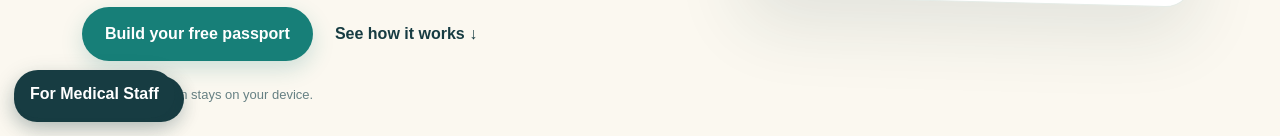
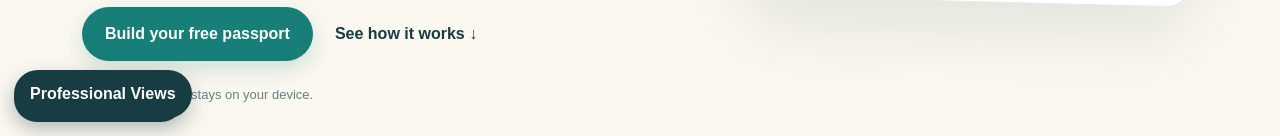
Before and after one commit to sensorypassportinc/Sensory-passport, a Next.js app: page / in a window 1280 px wide. Shown: the part 664-800 px from the top of the page. Built offline with nearby package versions, Linux system fonts and the light colour scheme.

Commit message:
Add tailored professional views and parent guidance

```diff
--- a/app/MedicalProfessionalTools.tsx
+++ b/app/MedicalProfessionalTools.tsx
@@ -1,48 +1,110 @@
 "use client";
 
-import { ChangeEvent, useEffect, useState } from "react";
+import { ChangeEvent, useEffect, useMemo, useState } from "react";
 
-type MedicalPrefs = {
-  painCues:string; touchExam:string; needles:string; vitals:string; medication:string; procedures:string; other:string;
-};
-
+type Role = "doctor" | "therapist" | "dentist" | "barber";
 type PassportData = {
   passport?: { name?:string; communication?:string; sensitivities?:string; helps?:string; avoid?:string; contact?:string };
   comfort?: string; beforeBegin?: string[]; cards?: string[];
 };
+type Field = { key:string; label:string; direction:string; example:string };
 
-const emptyPrefs: MedicalPrefs = { painCues:"", touchExam:"", needles:"", vitals:"", medication:"", procedures:"", other:"" };
-const fields: {key:keyof MedicalPrefs; label:string; hint:string}[] = [
-  {key:"painCues",label:"Pain or distress may look like",hint:"Examples: becomes quiet, paces, cries, shuts down, says 'I'm okay' even when uncomfortable…"},
-  {key:"touchExam",label:"Touch & physical exam preferences",hint:"Examples: ask before touching, explain where you will touch, caregiver demonstrates first…"},
-  {key:"needles",label:"Needles & blood draws",hint:"Examples: do not show needle, use countdown, numbing cream, caregiver nearby, allow breaks…"},
-  {key:"vitals",label:"Vitals & medical equipment",hint:"Examples: explain blood-pressure cuff first, pulse ox on preferred finger, headphones for machines…"},
-  {key:"medication",label:"Medication / swallowing preferences",hint:"Examples: difficulty swallowing pills, prefers liquid when available, needs extra time…"},
-  {key:"procedures",label:"What helps during procedures",hint:"Examples: one person speaking, dim lights, clear steps, breaks, comfort item, distraction…"},
-  {key:"other",label:"Other medical-visit support notes",hint:"Anything else staff should know to make the visit more accessible."},
-];
+type RoleConfig = {
+  label:string;
+  subtitle:string;
+  storageKey:string;
+  fields:Field[];
+  disclaimer:string;
+};
+
+const roleConfigs: Record<Role,RoleConfig> = {
+  doctor:{
+    label:"Medical Doctor",
+    subtitle:"Quick support guide for medical visits, exams, tests, and procedures",
+    storageKey:"sensory-passport-doctor",
+    disclaimer:"This is a communication and accessibility aid, not a medical record, diagnosis, medication list, allergy record, or substitute for clinical judgment.",
+    fields:[
+      {key:"painCues",label:"Pain or distress may look like",direction:"Describe how your child or family member may show pain, fear, shutdown, or overload.",example:"Example: becomes very quiet, pulls away, paces, cries, or says 'I'm okay' even when uncomfortable."},
+      {key:"touchExam",label:"Touch & physical exam preferences",direction:"Explain what makes physical exams easier and how staff should approach touch.",example:"Example: ask before touching, explain where you will touch, and let a caregiver demonstrate first."},
+      {key:"needles",label:"Needles & blood draws",direction:"Share what helps before, during, and after shots or blood draws.",example:"Example: do not show the needle, use numbing cream when appropriate, no countdown, caregiver stays nearby, allow a break afterward."},
+      {key:"vitals",label:"Vitals & medical equipment",direction:"Note any difficulty with cuffs, thermometers, pulse oximeters, scales, monitors, or machine sounds.",example:"Example: explain the blood-pressure cuff first, place pulse ox on the right index finger, and allow headphones."},
+      {key:"medication",label:"Medication / swallowing preferences",direction:"Include only practical support needs for taking medication.",example:"Example: difficulty swallowing pills, prefers liquid when available, needs extra time and water."},
+      {key:"procedures",label:"What helps during procedures",direction:"List the supports that make procedures more manageable.",example:"Example: one person speaking, dim lights, step-by-step explanation, short breaks, comfort item, or distraction."},
+    ]
+  },
+  therapist:{
+    label:"Therapist",
+    subtitle:"Support guide for therapy, counseling, OT, PT, speech, or behavioral sessions",
+    storageKey:"sensory-passport-therapist",
+    disclaimer:"This view supports communication and accessibility during therapy. It does not replace the therapist's assessment, treatment plan, clinical documentation, or professional judgment.",
+    fields:[
+      {key:"arrival",label:"Starting the session",direction:"Describe what helps with arrival, transitions, and entering the therapy space.",example:"Example: give five minutes to settle in, show a visual schedule, and avoid starting with rapid questions."},
+      {key:"communication",label:"Best way to communicate during sessions",direction:"Explain how the person best understands questions, choices, and instructions.",example:"Example: use short concrete sentences, offer two choices, and allow extra processing time before repeating the question."},
+      {key:"regulation",label:"Regulation supports",direction:"List movements, sensory tools, breaks, or routines that help the person stay regulated.",example:"Example: movement breaks, weighted lap pad, headphones, dim lighting, or quiet corner."},
+      {key:"newTasks",label:"Introducing new or difficult activities",direction:"Share how new tasks should be presented to reduce anxiety or overwhelm.",example:"Example: demonstrate first, use first-then language, start with one small step, and allow refusal without pressure."},
+      {key:"overwhelm",label:"Signs of overwhelm",direction:"Describe early signs staff may notice before distress becomes severe.",example:"Example: stops talking, covers ears, repeats phrases, leaves the seat, or becomes unusually silly or restless."},
+      {key:"caregiver",label:"Caregiver participation",direction:"Explain whether a caregiver should stay nearby, participate, or step out when appropriate.",example:"Example: caregiver stays in the room for the first 10 minutes and can help interpret communication when needed."},
+    ]
+  },
+  dentist:{
+    label:"Dentist",
+    subtitle:"Support guide for dental exams, cleanings, X-rays, and procedures",
+    storageKey:"sensory-passport-dentist",
+    disclaimer:"This is an accessibility and communication aid for dental care. It does not replace dental records, medical history, consent, diagnosis, or professional judgment.",
+    fields:[
+      {key:"chair",label:"Dental chair & reclining",direction:"Describe tolerance for sitting back, lying flat, or changes in chair position.",example:"Example: recline slowly, warn before moving the chair, and stop before fully flat."},
+      {key:"mouthTouch",label:"Mouth, face & head touch",direction:"Explain how the dentist should approach touching the mouth, face, jaw, or head.",example:"Example: ask before touching, show the mirror first, and let the patient hold it before the exam."},
+      {key:"sounds",label:"Dental sounds & vibration",direction:"List sounds or vibrations that may be difficult, such as suction, polishing, drills, or ultrasonic tools.",example:"Example: suction is okay after demonstration; polishing sound is difficult; headphones help."},
+      {key:"light",label:"Bright exam light",direction:"Describe whether the overhead light is tolerated and what alternatives help.",example:"Example: sunglasses help, dim the room first, and turn the exam light on only when needed."},
+      {key:"xrays",label:"X-rays & items in the mouth",direction:"Note gag sensitivity, bitewing tolerance, or what helps with intraoral tools.",example:"Example: strong gag reflex, needs breaks between images, and prefers smaller sensors when available."},
+      {key:"stopSignal",label:"Preferred stop / pause signal",direction:"Choose a simple signal the patient can use when they need the dentist to stop.",example:"Example: raise left hand = stop immediately; thumbs up = okay to continue."},
+    ]
+  },
+  barber:{
+    label:"Barber",
+    subtitle:"Support guide for haircuts and grooming appointments",
+    storageKey:"sensory-passport-barber",
+    disclaimer:"This view is for communication and sensory support during grooming. It does not replace professional safety decisions or caregiver consent where required.",
+    fields:[
+      {key:"clippers",label:"Clipper tolerance",direction:"Describe whether clippers are okay, where they are difficult, and what makes them easier.",example:"Example: clippers are okay on the back but not near the ears; show and let them hear the clippers before starting."},
+      {key:"cape",label:"Cape & neck tolerance",direction:"Explain tolerance for capes, neck strips, collars, and anything touching the neck.",example:"Example: no neck strip, keep cape loose, or use a towel instead."},
+      {key:"hair",label:"Loose hair on skin",direction:"Describe how the person reacts to hair on the face, neck, or clothing and what helps.",example:"Example: brush hair off often, use a towel around the neck, and allow a shirt change after the haircut."},
+      {key:"sprayDryer",label:"Spray bottle & blow dryer",direction:"Tell the barber whether water spray or dryer noise/air is tolerated.",example:"Example: spray bottle is okay after warning; no blow dryer; use a damp comb instead."},
+      {key:"position",label:"Preferred haircut position",direction:"Share whether the person does best in the barber chair, caregiver's lap, standing, or another safe position.",example:"Example: starts on caregiver's lap and may move to the chair once comfortable."},
+      {key:"breaks",label:"Breaks & pacing",direction:"Explain how often breaks may be needed and how the person signals for one.",example:"Example: offer a short break every 10 minutes or whenever they say 'break' or raise a hand."},
+    ]
+  }
+};
 
 export default function MedicalProfessionalTools(){
   const [open,setOpen]=useState(false);
+  const [role,setRole]=useState<Role>("doctor");
   const [editing,setEditing]=useState(false);
-  const [prefs,setPrefs]=useState<MedicalPrefs>(emptyPrefs);
+  const [prefs,setPrefs]=useState<Record<string,string>>({});
   const [passport,setPassport]=useState<PassportData>({});
+  const config=roleConfigs[role];
+  const emptyPrefs=useMemo(()=>Object.fromEntries(config.fields.map(f=>[f.key,""])),[config]);
+
   useEffect(()=>{
     try{ const raw=localStorage.getItem("sensory-passport"); if(raw)setPassport(JSON.parse(raw)); }catch{}
-    try{ const raw=localStorage.getItem("sensory-passport-medical"); if(raw)setPrefs({...emptyPrefs,...JSON.parse(raw)}); }catch{}
-  },[open]);
+    try{ const raw=localStorage.getItem(config.storageKey); setPrefs(raw?{...emptyPrefs,...JSON.parse(raw)}:emptyPrefs); }catch{ setPrefs(emptyPrefs); }
+  },[open,role,config.storageKey,emptyPrefs]);
+
   function update(e:ChangeEvent<HTMLTextAreaElement>){ setPrefs(v=>({...v,[e.target.name]:e.target.value})); }
-  function save(){ localStorage.setItem("sensory-passport-medical",JSON.stringify(prefs)); setEditing(false); }
+  function save(){ localStorage.setItem(config.storageKey,JSON.stringify(prefs)); setEditing(false); }
   const p=passport.passport||{};
   const comfort=passport.comfort||"Not provided";
+
   return <>
-    <button onClick={()=>setOpen(true)} style={{position:"fixed",left:14,bottom:18,zIndex:45,border:0,borderRadius:999,padding:"12px 16px",background:"#173c42",color:"white",fontWeight:800,boxShadow:"0 8px 24px #173c4233",cursor:"pointer"}}>For Medical Staff</button>
-    {open&&<section role="dialog" aria-modal="true" aria-label="Medical Professional View" style={{position:"fixed",inset:0,zIndex:120,background:"#f7f6ef",overflow:"auto",padding:"24px"}}>
-      <div style={{maxWidth:1000,margin:"0 auto"}}>
+    <button onClick={()=>setOpen(true)} style={{position:"fixed",left:14,bottom:18,zIndex:45,border:0,borderRadius:999,padding:"12px 16px",background:"#173c42",color:"white",fontWeight:800,boxShadow:"0 8px 24px #173c4233",cursor:"pointer"}}>Professional Views</button>
+    {open&&<section role="dialog" aria-modal="true" aria-label="Professional Views" style={{position:"fixed",inset:0,zIndex:120,background:"#f7f6ef",overflow:"auto",padding:"24px"}}>
+      <div style={{maxWidth:1050,margin:"0 auto"}}>
         <div style={{display:"flex",justifyContent:"space-between",gap:16,alignItems:"flex-start",borderBottom:"4px solid #177f78",paddingBottom:18,marginBottom:18}}>
-          <div><p style={{margin:0,color:"#177f78",fontWeight:900,letterSpacing:1.2,textTransform:"uppercase",fontSize:12}}>Medical Professional View</p><h1 style={{margin:"6px 0",fontFamily:"Georgia,serif",fontSize:42,color:"#173c42"}}>{p.name||"Sensory Passport"}</h1><p style={{margin:0,color:"#607b7e"}}>Quick support guide for a medical visit</p></div>
-          <button onClick={()=>setOpen(false)} style={{width:44,height:44,border:0,borderRadius:"50%",background:"#173c42",color:"white",fontSize:28,cursor:"pointer"}} aria-label="Close medical view">×</button>
+          <div><p style={{margin:0,color:"#177f78",fontWeight:900,letterSpacing:1.2,textTransform:"uppercase",fontSize:12}}>Professional View</p><h1 style={{margin:"6px 0",fontFamily:"Georgia,serif",fontSize:42,color:"#173c42"}}>{p.name||"Sensory Passport"}</h1><p style={{margin:0,color:"#607b7e"}}>{config.subtitle}</p></div>
+          <button onClick={()=>setOpen(false)} style={{width:44,height:44,border:0,borderRadius:"50%",background:"#173c42",color:"white",fontSize:28,cursor:"pointer"}} aria-label="Close professional views">×</button>
         </div>
+
+        <div style={{display:"flex",gap:8,flexWrap:"wrap",marginBottom:18}}>{(Object.keys(roleConfigs) as Role[]).map(key=><button key={key} onClick={()=>{setRole(key);setEditing(false)}} style={{border:role===key?"2px solid #177f78":"1px solid #b9d1cb",borderRadius:999,padding:"10px 15px",background:role===key?"#dff3ec":"white",fontWeight:800,cursor:"pointer"}}>{roleConfigs[key].label}</button>)}</div>
 
         {!editing?<>
           <div style={{background:"#fff1cc",borderLeft:"7px solid #e6a94b",padding:18,borderRadius:14,marginBottom:16}}><strong>Before you begin</strong><p style={{margin:"8px 0 0"}}>{passport.beforeBegin?.length?passport.beforeBegin.join(" • "):"No specific instructions selected."}</p></div>
@@ -53,15 +115,16 @@ export default function MedicalProfessionalTools(){
             <article style={{background:"white",padding:18,borderRadius:14}}><strong>What helps</strong><p>{p.helps||"Not provided"}</p></article>
             <article style={{background:"white",padding:18,borderRadius:14}}><strong>Please avoid</strong><p>{p.avoid||"Not provided"}</p></article>
             <article style={{background:"white",padding:18,borderRadius:14}}><strong>Support contact</strong><p>{p.contact||"Not provided"}</p></article>
-            {fields.map(f=><article key={f.key} style={{background:"white",padding:18,borderRadius:14,borderTop:"4px solid #177f78"}}><strong>{f.label}</strong><p style={{whiteSpace:"pre-wrap"}}>{prefs[f.key]||"Not provided"}</p></article>)}
+            {config.fields.map(f=><article key={f.key} style={{background:"white",padding:18,borderRadius:14,borderTop:"4px solid #177f78"}}><strong>{f.label}</strong><p style={{whiteSpace:"pre-wrap"}}>{prefs[f.key]||"Not provided"}</p></article>)}
           </div>
           {passport.cards?.length?<div style={{marginTop:16,background:"#dff3ec",padding:16,borderRadius:14}}><strong>Quick communication messages</strong><p style={{margin:"8px 0 0"}}>{passport.cards.join(" • ")}</p></div>:null}
-          <div style={{display:"flex",gap:10,flexWrap:"wrap",marginTop:18}}><button onClick={()=>setEditing(true)} style={{border:0,borderRadius:999,padding:"12px 18px",background:"#177f78",color:"white",fontWeight:800,cursor:"pointer"}}>Edit medical support notes</button><button onClick={()=>window.print()} style={{border:"1px solid #b9d1cb",borderRadius:999,padding:"12px 18px",background:"white",fontWeight:800,cursor:"pointer"}}>Print / Save PDF</button></div>
-          <p style={{fontSize:12,color:"#607b7e",marginTop:18}}>This view is for communication and accessibility support only. It is not a medical record and does not replace clinical documentation, medication lists, allergy records, or professional medical judgment.</p>
+          <div style={{display:"flex",gap:10,flexWrap:"wrap",marginTop:18}}><button onClick={()=>setEditing(true)} style={{border:0,borderRadius:999,padding:"12px 18px",background:"#177f78",color:"white",fontWeight:800,cursor:"pointer"}}>Add / edit {config.label.toLowerCase()} notes</button><button onClick={()=>window.print()} style={{border:"1px solid #b9d1cb",borderRadius:999,padding:"12px 18px",background:"white",fontWeight:800,cursor:"pointer"}}>Print / Save PDF</button></div>
+          <p style={{fontSize:12,color:"#607b7e",marginTop:18}}>{config.disclaimer}</p>
         </>:<>
-          <h2 style={{fontFamily:"Georgia,serif",color:"#173c42"}}>Medical visit support notes</h2><p style={{color:"#607b7e"}}>Add only what is useful for helping staff support the person during a visit. These notes stay on this device.</p>
-          <div style={{display:"grid",gap:14}}>{fields.map(f=><label key={f.key} style={{fontWeight:800,color:"#173c42"}}>{f.label}<textarea name={f.key} value={prefs[f.key]} onChange={update} placeholder={f.hint} rows={3} style={{width:"100%",marginTop:7,border:"1px solid #c9d8d4",borderRadius:12,padding:12,resize:"vertical"}}/></label>)}</div>
-          <div style={{display:"flex",gap:10,marginTop:18}}><button onClick={save} style={{border:0,borderRadius:999,padding:"12px 18px",background:"#177f78",color:"white",fontWeight:800,cursor:"pointer"}}>Save medical notes</button><button onClick={()=>setEditing(false)} style={{border:"1px solid #b9d1cb",borderRadius:999,padding:"12px 18px",background:"white",fontWeight:800,cursor:"pointer"}}>Cancel</button></div>
+          <h2 style={{fontFamily:"Georgia,serif",color:"#173c42"}}>Help {config.label.toLowerCase()} understand what works</h2>
+          <div style={{background:"#eaf6f2",padding:16,borderRadius:14,marginBottom:18}}><strong>Directions for parents & caregivers</strong><p style={{margin:"8px 0 0"}}>Write only what is true for your child or family member. You do not need to use medical words. Short, specific examples are often the most helpful. The examples below are ideas only—do not select or copy something unless it accurately describes the person.</p></div>
+          <div style={{display:"grid",gap:16}}>{config.fields.map(f=><label key={f.key} style={{fontWeight:800,color:"#173c42",background:"white",padding:16,borderRadius:14}}>{f.label}<span style={{display:"block",fontWeight:500,color:"#607b7e",marginTop:6}}>{f.direction}</span><span style={{display:"block",fontWeight:500,color:"#177f78",marginTop:5,fontSize:13}}>{f.example}</span><textarea name={f.key} value={prefs[f.key]||""} onChange={update} placeholder="Type your own answer here…" rows={3} style={{width:"100%",marginTop:10,border:"1px solid #c9d8d4",borderRadius:12,padding:12,resize:"vertical"}}/></label>)}</div>
+          <div style={{display:"flex",gap:10,marginTop:18}}><button onClick={save} style={{border:0,borderRadius:999,padding:"12px 18px",background:"#177f78",color:"white",fontWeight:800,cursor:"pointer"}}>Save {config.label.toLowerCase()} notes</button><button onClick={()=>setEditing(false)} style={{border:"1px solid #b9d1cb",borderRadius:999,padding:"12px 18px",background:"white",fontWeight:800,cursor:"pointer"}}>Cancel</button></div>
         </>}
       </div>
     </section>}
```
